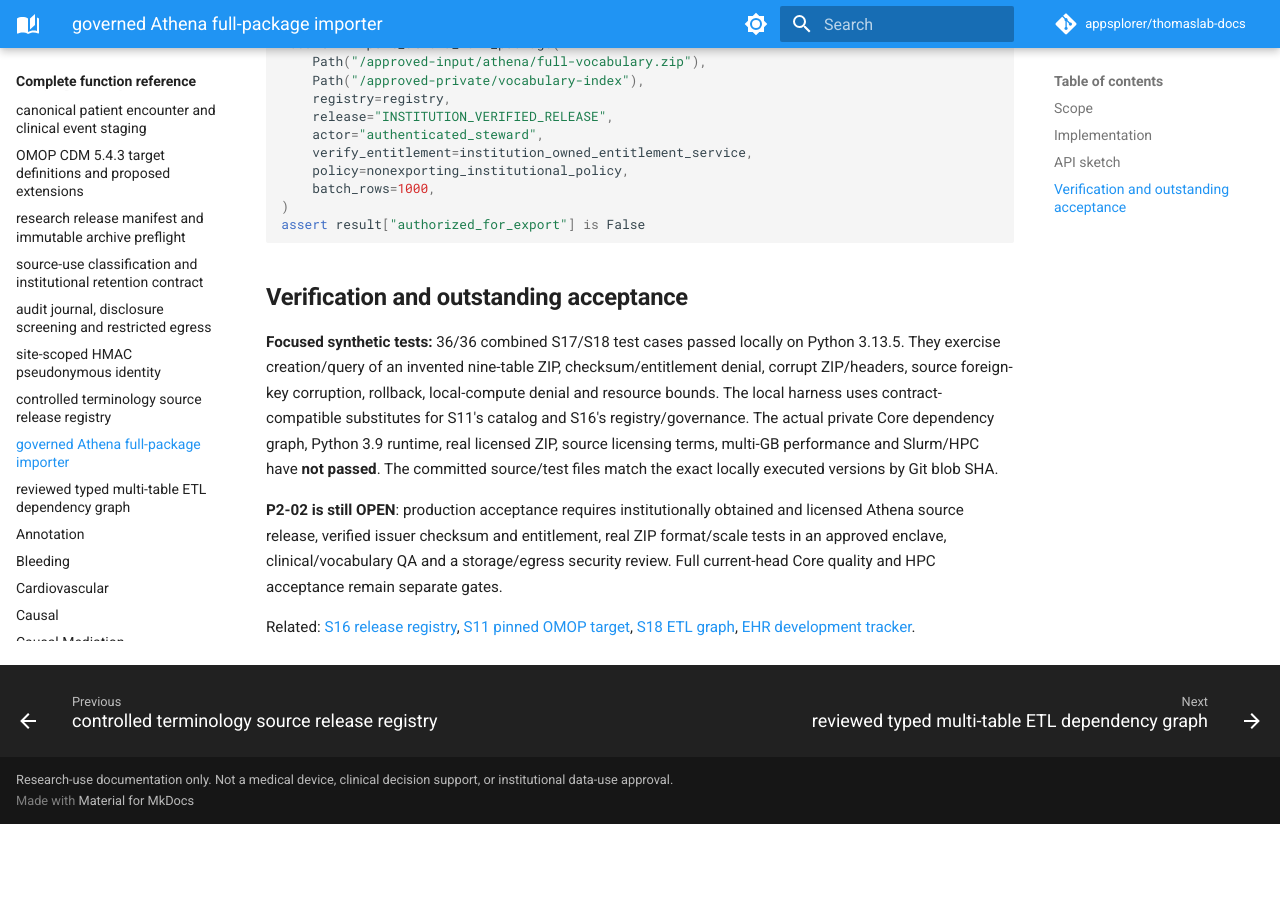
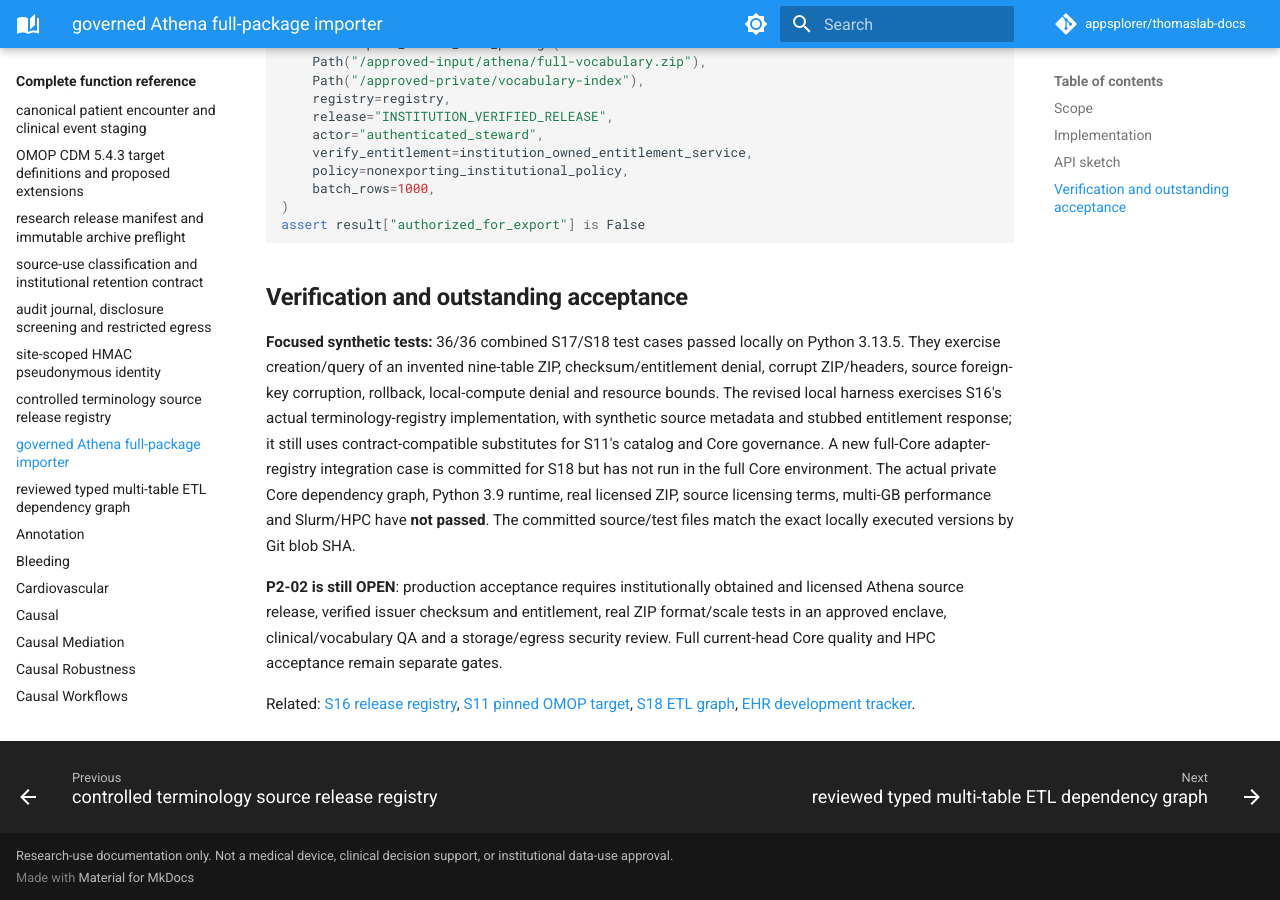
Before and after one commit to appsplorer/thomaslab-docs, an MkDocs documentation site: the page built from docs/reference/functions/athena_import.md, in a window 1280 px wide and 900 px high, scrolled down 1753 px. Built offline with MkDocs 1.6.1 and Material for MkDocs 9.7.7, drawn with Linux system fonts in a browser that asks for light colours; comment, search, counter and statistics services are not loaded; before the commit the page ends 2577 px from its top, so only the background shows below that.

Commit message:
docs(ehr): clarify actual S16 integration rerun and outstanding full Core gate

```diff
--- a/docs/reference/functions/athena_import.md
+++ b/docs/reference/functions/athena_import.md
@@ -50,7 +50,7 @@
 
 ## Verification and outstanding acceptance
 
-**Focused synthetic tests:** 36/36 combined S17/S18 test cases passed locally on Python 3.13.5. They exercise creation/query of an invented nine-table ZIP, checksum/entitlement denial, corrupt ZIP/headers, source foreign-key corruption, rollback, local-compute denial and resource bounds. The local harness uses contract-compatible substitutes for S11's catalog and S16's registry/governance. The actual private Core dependency graph, Python 3.9 runtime, real licensed ZIP, source licensing terms, multi-GB performance and Slurm/HPC have **not passed**. The committed source/test files match the exact locally executed versions by Git blob SHA.
+**Focused synthetic tests:** 36/36 combined S17/S18 test cases passed locally on Python 3.13.5. They exercise creation/query of an invented nine-table ZIP, checksum/entitlement denial, corrupt ZIP/headers, source foreign-key corruption, rollback, local-compute denial and resource bounds. The revised local harness exercises S16's actual terminology-registry implementation, with synthetic source metadata and stubbed entitlement response; it still uses contract-compatible substitutes for S11's catalog and Core governance. A new full-Core adapter-registry integration case is committed for S18 but has not run in the full Core environment. The actual private Core dependency graph, Python 3.9 runtime, real licensed ZIP, source licensing terms, multi-GB performance and Slurm/HPC have **not passed**. The committed source/test files match the exact locally executed versions by Git blob SHA.
 
 **P2-02 is still OPEN**: production acceptance requires institutionally obtained and licensed Athena source release, verified issuer checksum and entitlement, real ZIP format/scale tests in an approved enclave, clinical/vocabulary QA and a storage/egress security review. Full current-head Core quality and HPC acceptance remain separate gates.
 
```
